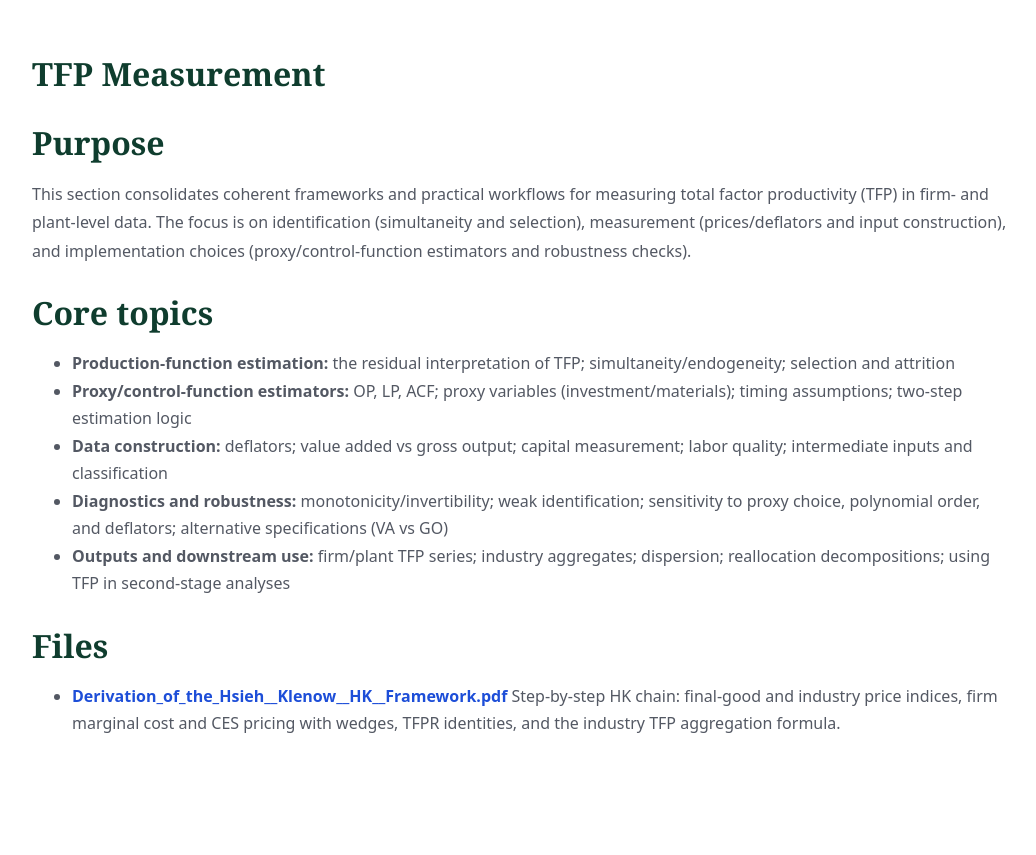
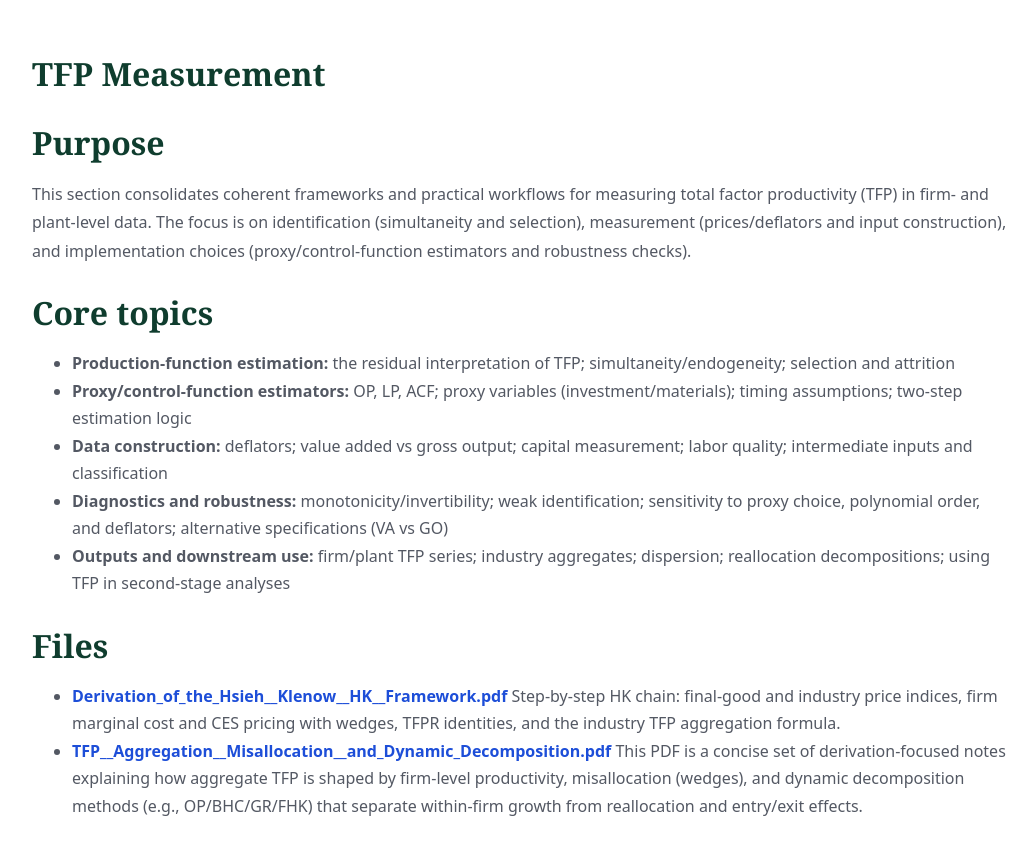
Before and after one commit to yaxinzn/study-archive, a Jekyll site: the page built from materials/tfp-measurement/index.md, in a window 1280 px wide, cut to the strip 501-1405 px from the top of the page. Shown: the top 855 px of the strip, without its empty margins (118-1154 px from the left). Built offline with Jekyll 4.4.1, drawn with Linux system fonts in a browser that asks for light colours; before the commit the page ends 1323 px from its top, so only the background shows below that.

Commit message:
Add TFP aggregation and misallocation notes PDF
Added a new PDF link with notes on TFP aggregation and misallocation.

```diff
--- a/materials/tfp-measurement/index.md
+++ b/materials/tfp-measurement/index.md
@@ -21,3 +21,4 @@ This section consolidates coherent frameworks and practical workflows for measur
 ## Files
 
 - **[Derivation_of_the_Hsieh__Klenow__HK__Framework.pdf](Derivation_of_the_Hsieh__Klenow__HK__Framework.pdf)** Step-by-step HK chain: final-good and industry price indices, firm marginal cost and CES pricing with wedges, TFPR identities, and the industry TFP aggregation formula.
+- **[TFP__Aggregation__Misallocation__and_Dynamic_Decomposition.pdf](TFP__Aggregation__Misallocation__and_Dynamic_Decomposition.pdf)** This PDF is a concise set of derivation-focused notes explaining how aggregate TFP is shaped by firm-level productivity, misallocation (wedges), and dynamic decomposition methods (e.g., OP/BHC/GR/FHK) that separate within-firm growth from reallocation and entry/exit effects.
```
